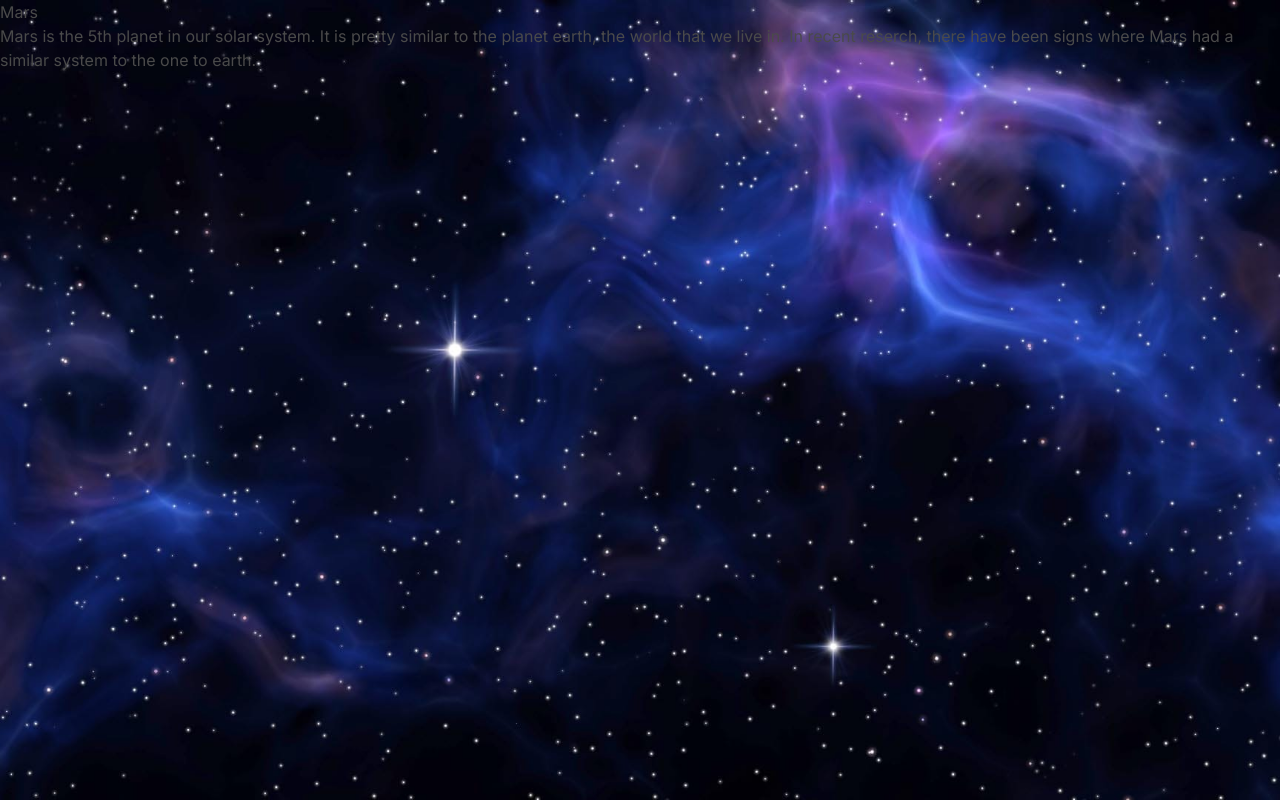
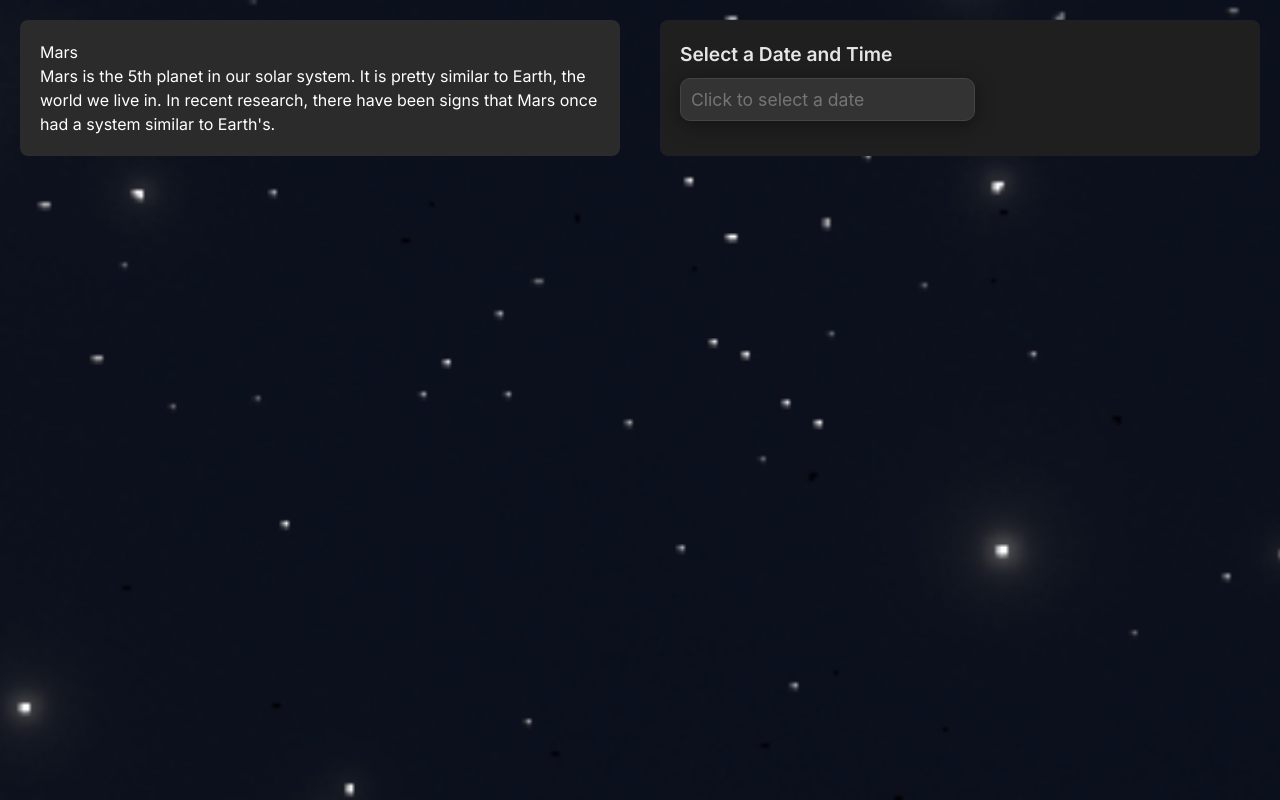
Before and after one commit to LyWilson/NasaSpaceChallenge, a React (Vite) app in the folder FrontEnd/: page /marsPage in a window 1280 px wide. Built offline with nearby package versions, Linux system fonts and the light colour scheme.

Commit message:
changement page details

```diff
--- a/FrontEnd/src/App.css
+++ b/FrontEnd/src/App.css
@@ -14,6 +14,9 @@
 }
 
 /* BODY */
+
+
+
 body {
     font-family: "Inter", sans-serif;
     background-color: rgba(230, 238, 249, 0.5);
@@ -21,7 +24,7 @@ body {
     padding: 0;
     height: 100vh; /* Ensure body takes up full viewport height */
     width: 100vw; /* Ensure body takes up full viewport width */
-    background-image: url('./pictures/SpaceBackground.jpg');
+    background-image: url('./pictures/SpaceBackground4.gif');
     background-size: cover; /* Make sure the background image covers the entire body */
     background-position: center;
     background-repeat: no-repeat;
--- a/FrontEnd/src/MarsDetails.jsx
+++ b/FrontEnd/src/MarsDetails.jsx
@@ -1,18 +1,51 @@
-
+import React, { useState } from "react";
+import DatePicker from "react-datepicker";
+import "react-datepicker/dist/react-datepicker.css"; // Import the CSS for the date picker
+import { format } from "date-fns";
+import './Details.css'; // Custom styles for the calendar
 
 const MarsDetails = () => {
+    const [selectedDate, setSelectedDate] = useState(null); // Manage selected date state
 
-    return(
-        <div>
-            <h1> Mars </h1>
-            <div>
-                <p>Mars is the 5th planet in our solar system. It is pretty similar to the planet earth, the world that we live in. In recent reserch, there have been signs where Mars had a similar system to the one to earth.</p>
+    // Handle the date change
+    const handleDateChange = (date) => {
+        setSelectedDate(date);
+    };
+
+    return (
+        <div className="marsPageContainer">
+            {/* Left Section with Description */}
+            <div className="descriptionContainer">
+                <h1>Mars</h1>
+                <p>
+                    Mars is the 5th planet in our solar system. It is pretty similar to Earth, the world we live in.
+                    In recent research, there have been signs that Mars once had a system similar to Earth's.
+                </p>
             </div>
 
+            {/* Right Section with Calendar */}
+            <div className="calendarContainer">
+                <h3 className="label">Select a Date and Time</h3>
+                <DatePicker
+                    selected={selectedDate}
+                    onChange={handleDateChange}
+                    showTimeSelect
+                    dateFormat="yyyy/MM/dd HH:mm"
+                    timeFormat="HH:mm"
+                    timeIntervals={15}
+                    timeCaption="Time"
+                    placeholderText="Click to select a date"
+                    className="customDatePicker"
+                />
+                {selectedDate && (
+                    <div className="selectedDateContainer">
+                        <h4>Selected Date:</h4>
+                        <p>{format(selectedDate, "yyyy/MM/dd HH:mm")}</p>
+                    </div>
+                )}
+            </div>
         </div>
+    );
+};
 
-    )
-}
-
-
-export default MarsDetails
+export default MarsDetails;
--- a/FrontEnd/src/MoonDetails.jsx
+++ b/FrontEnd/src/MoonDetails.jsx
@@ -1,18 +1,51 @@
 
+import React, { useState } from "react";
+import DatePicker from "react-datepicker";
+import "react-datepicker/dist/react-datepicker.css"; // Import the CSS for the date picker
+import { format } from "date-fns";
+import './Details.css'; // Custom styles for the calendar
 
 const MoonDetails = () => {
+    const [selectedDate, setSelectedDate] = useState(null); // Manage selected date state
 
-    return(
-        <div>
-            <h1> Moon </h1>
-            <div>
-                <p>The moon is a piece of rock that floats around the earth. It controls the sea by making higher and lower a certain time frame.</p>
+    // Handle the date change
+    const handleDateChange = (date) => {
+        setSelectedDate(date);
+    };
+
+    return (
+        <div className="marsPageContainer">
+            {/* Left Section with Description */}
+            <div className="descriptionContainer">
+                <h1>Moon</h1>
+                <p>
+                    The moon is a piece of rock that floats around the earth. It controls the sea by making higher and lower a certain time frame.
+                </p>
             </div>
 
+            {/* Right Section with Calendar */}
+            <div className="calendarContainer">
+                <h3 className="label">Select a Date and Time</h3>
+                <DatePicker
+                    selected={selectedDate}
+                    onChange={handleDateChange}
+                    showTimeSelect
+                    dateFormat="yyyy/MM/dd HH:mm"
+                    timeFormat="HH:mm"
+                    timeIntervals={15}
+                    timeCaption="Time"
+                    placeholderText="Click to select a date"
+                    className="customDatePicker"
+                />
+                {selectedDate && (
+                    <div className="selectedDateContainer">
+                        <h4>Selected Date:</h4>
+                        <p>{format(selectedDate, "yyyy/MM/dd HH:mm")}</p>
+                    </div>
+                )}
+            </div>
         </div>
+    );
+};
 
-    )
-}
-
-
-export default MoonDetails
+export default MoonDetails;
```
